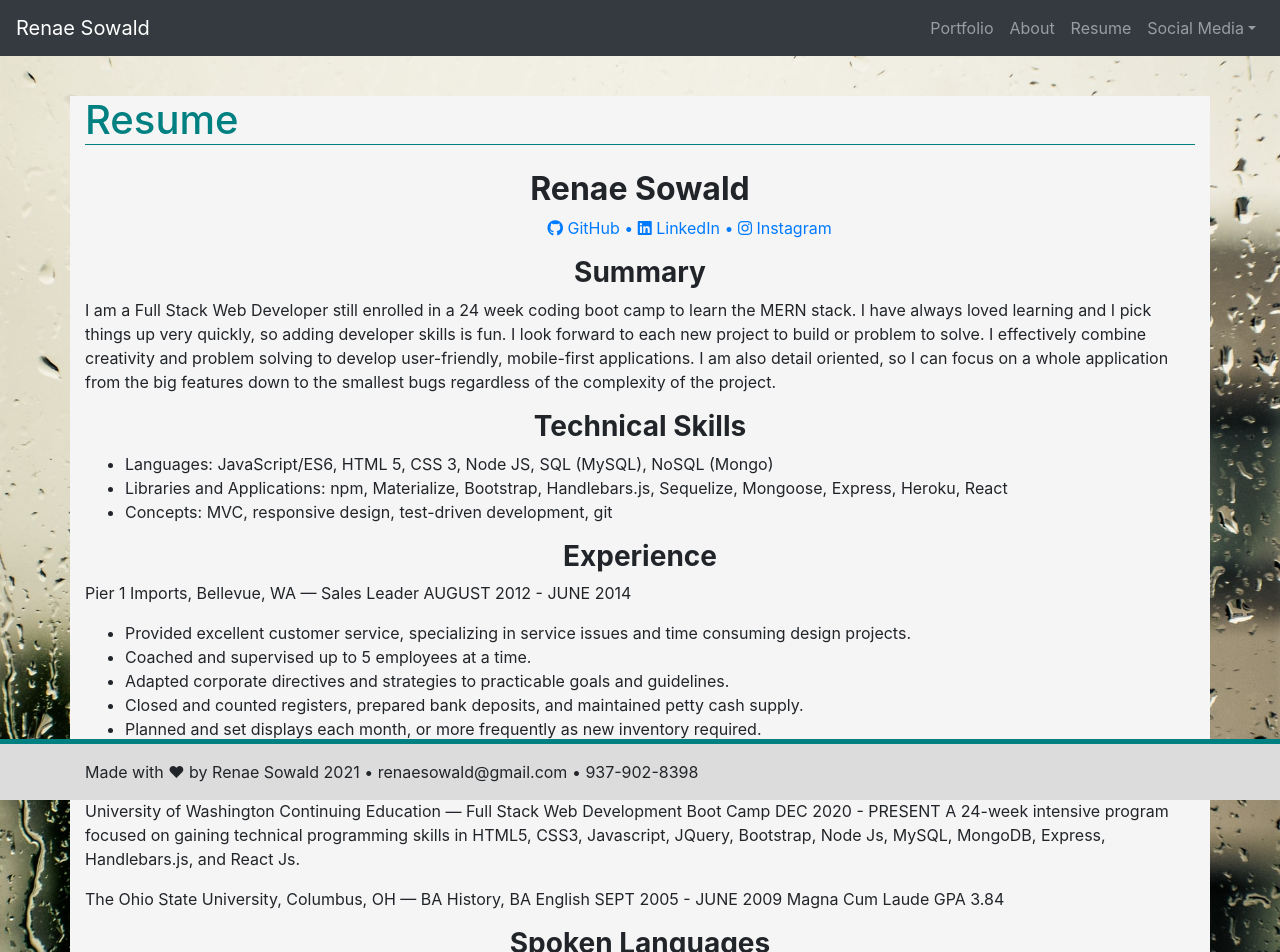
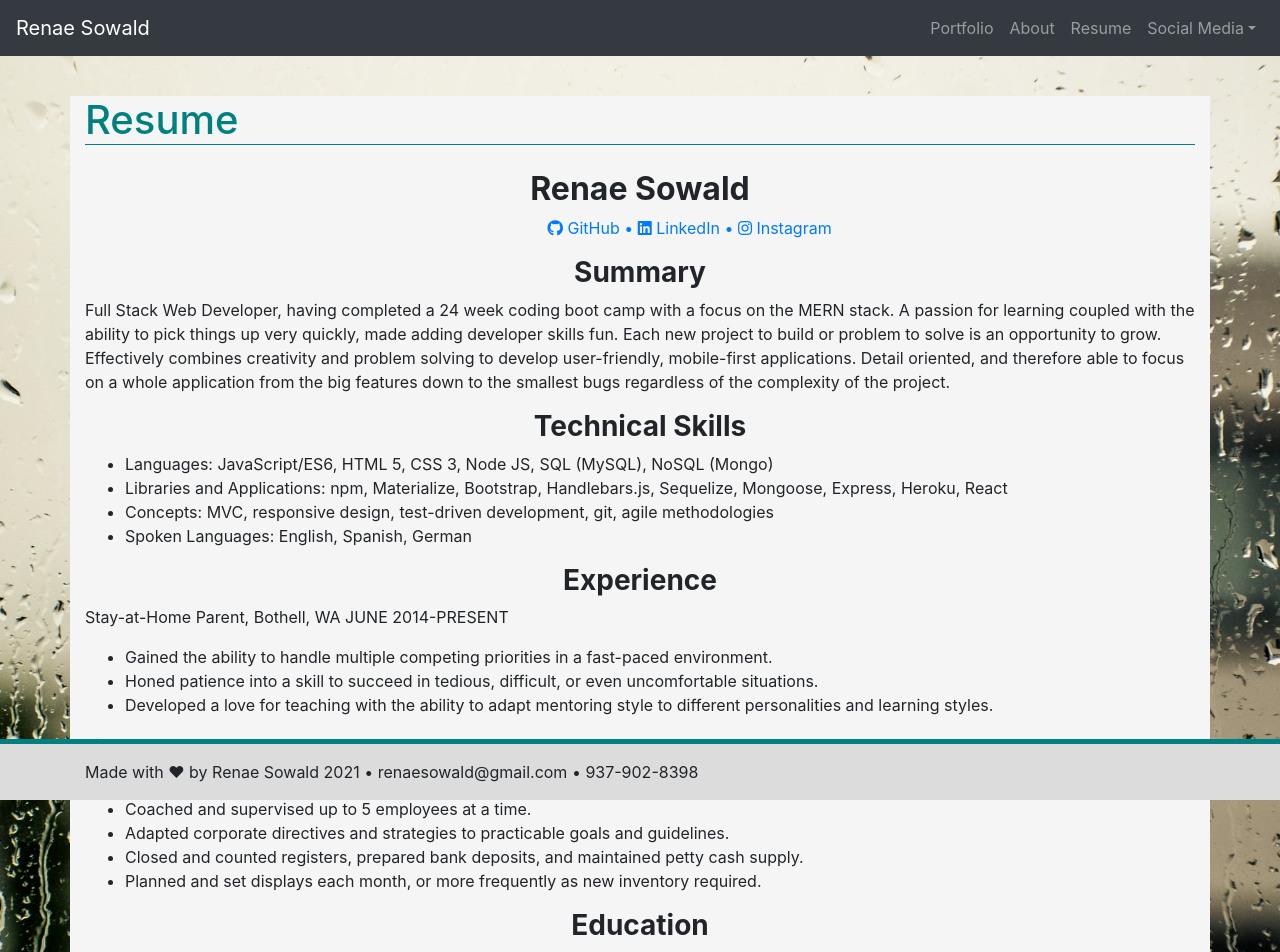
Before and after one commit to rsowald/react_portfolio, a React (Create React App) app in the folder client/: page /resume in a window 1280 px wide. Shown: the top 952 px of the page. Built offline with nearby package versions, Linux system fonts and the light colour scheme.

Commit message:
resume fixes

```diff
--- a/client/src/pages/Resume.js
+++ b/client/src/pages/Resume.js
@@ -19,22 +19,33 @@ function Resume() {
                     </div>
                     <br />
                     <h3 className="mt-3" style={{ textAlign: "center", fontWeight: "bold" }}>Summary</h3>
-                    <p>I am a Full Stack Web Developer still enrolled in a 24 week coding boot camp to learn the MERN stack.
-                    I have always loved learning and I pick things up very quickly, so adding developer skills is fun. I
-                    look forward to each new project to build or problem to solve. I effectively combine creativity and
-                    problem solving to develop user-friendly, mobile-first applications. I am also detail oriented, so I
-                    can focus on a whole application from the big features down to the smallest bugs regardless of the
-                    complexity of the project.
+                    <p>Full Stack Web Developer, having completed a 24 week coding boot camp with a focus on the MERN stack.
+                        A passion for learning coupled with the ability to pick things up very quickly, made adding developer skills
+                        fun. Each new project to build or problem to solve is an opportunity to grow. Effectively combines creativity
+                        and problem solving to develop user-friendly, mobile-first applications. Detail oriented, and therefore able to
+                        focus on a whole application from the big features down to the smallest bugs regardless of the complexity of
+                        the project.
                     </p>
                     <h3 style={{ textAlign: "center", fontWeight: "bold" }}>Technical Skills</h3>
                     <ul>
                         <li>Languages: JavaScript/ES6, HTML 5, CSS 3, Node JS, SQL (MySQL), NoSQL (Mongo)</li>
                         <li>Libraries and Applications: npm, Materialize, Bootstrap, Handlebars.js, Sequelize, Mongoose,
                             Express, Heroku, React</li>
-                        <li>Concepts: MVC, responsive design, test-driven development, git</li>
+                        <li>Concepts: MVC, responsive design, test-driven development, git, agile methodologies</li>
+                        <li>Spoken Languages: English, Spanish, German</li>
                     </ul>
 
                     <h3 style={{ textAlign: "center", fontWeight: "bold" }}>Experience</h3>
+                    <p> Stay-at-Home Parent, Bothell, WA JUNE 2014-PRESENT</p>
+                    <ul>
+                        <li>Gained the ability to handle multiple competing priorities in a fast-paced environment.
+                        </li>
+                        <li>Honed patience into a skill to succeed in tedious, difficult, or even uncomfortable situations.
+                        </li>
+                        <li>Developed a love for teaching with the ability to adapt mentoring style to different personalities
+                            and learning styles.
+                        </li>
+                    </ul>
                     <p>Pier 1 Imports, Bellevue, WA — Sales Leader AUGUST 2012 - JUNE 2014</p>
                     <ul>
                         <li>Provided excellent customer service, specializing in service issues and time consuming design
@@ -46,17 +57,13 @@ function Resume() {
                     </ul>
                     <h3 style={{ textAlign: "center", fontWeight: "bold" }}>Education</h3>
                     <p>University of Washington Continuing Education — Full Stack Web Development Boot Camp
-                    DEC 2020 - PRESENT
+                        DEC 2020 - JUNE 2021
                         A 24-week intensive program focused on gaining technical programming skills in HTML5, CSS3,
                         Javascript,
                         JQuery, Bootstrap, Node Js, MySQL, MongoDB, Express, Handlebars.js, and React Js.</p>
                     <p>The Ohio State University, Columbus, OH — BA History, BA English
                         SEPT 2005 - JUNE 2009
                         Magna Cum Laude GPA 3.84</p>
-
-                    <h3 style={{ textAlign: "center", fontWeight: "bold" }}>Spoken Languages</h3>
-                    <p>English, Spanish, German</p>
-
                 </Col>
             </Row>
         </Container>
```
Also changed, not shown: 2 other files (tests, documents, lock files or other folders). Lines whose indentation alone changed are shown as unchanged.
